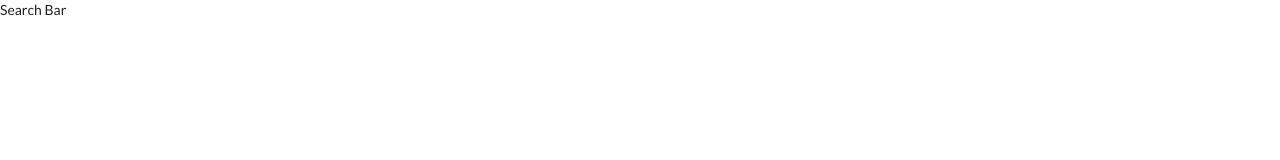
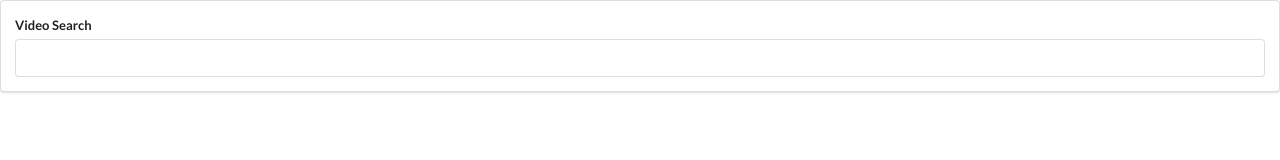
Before and after one commit to fahmi-arff/Video-Search-React, a React (Create React App) app: page / in a window 1280 px wide. Shown: the top 160 px of the page. Built offline with nearby package versions, Linux system fonts and the light colour scheme.

Commit message:
add searchbar code

```diff
--- a/src/components/SearchBar.js
+++ b/src/components/SearchBar.js
@@ -2,7 +2,15 @@
 
 class SearchBar extends React.Component {
   render() {
-    return <div>Search Bar</div>
+    return (
+    <div className="search-bar ui segment">
+      <form className="ui form">
+        <div className="field">
+          <label>Video Search</label>
+          <input type="text" />
+        </div>
+      </form>
+    </div>)
   }
 }
 
```
